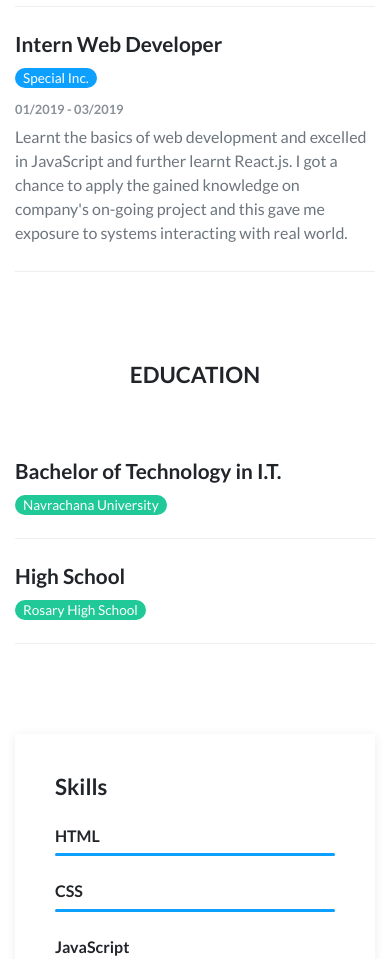
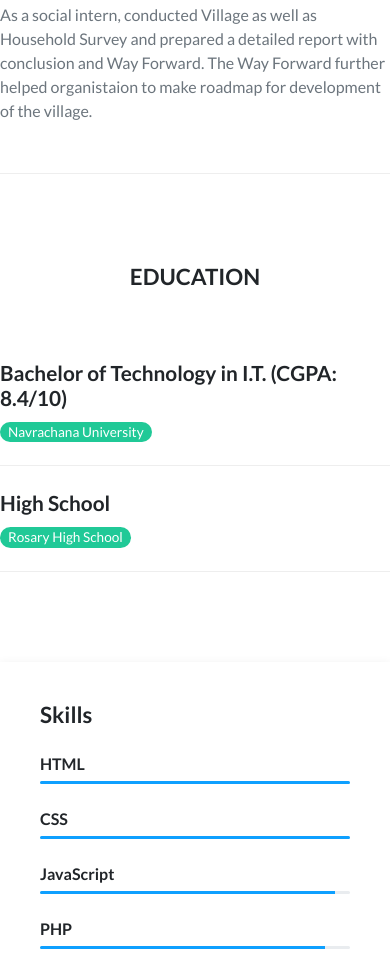
Before and after one commit to AxaySharma/AxaySharma.github.io, a plain HTML site: page cv.html in a window 390 px wide. Shown: the part 2256-3215 px from the top of the page. Drawn offline with nearby package versions, Linux system fonts and the light colour scheme; files whose address does not match are found by name.

Commit message:
Update cv.html

```diff
--- a/cv.html
+++ b/cv.html
@@ -103,6 +103,17 @@
                         <p class="text-muted">Course ID&nbsp;&nbsp;PWH2GMLDXVBP<br><a href="https://www.coursera.org/account/accomplishments/certificate/PWH2GMLDXVBP">See Credentials</a></p>
                     </div>
                 </div>
+                <div class="item">
+                        <div class="row">
+                            <div class="col-md-6">
+                                <h3>Introduction to JAVA Excellence Certificate</h3>
+                                <h4 class="organization">Coding Ninjas</h4>
+                            </div>
+                            <div class="col-md-6"><span class="period">12/2021 - No Expiration Date</span></div>
+                        </div>
+                        <p class="text-muted"><a href="http://files.codingninjas.in/certificate1806299ccad382e2e8023fca21e3842c39970de.pdf">See Credentials</a></p>
+                    </div>
+                </div>
                 <div class="work-experience group">
                     <div class="heading">
                         <h2 class="text-center">Work Experience</h2>
@@ -128,18 +139,7 @@
                         </div>
                         <p class="text-muted">As a social intern, conducted Village as well as Household Survey and prepared a detailed report with conclusion and Way Forward. The Way Forward further helped organistaion to make roadmap for development of the village.&nbsp;<br><br></p>
                     </div>
-                    <div class="item">
-                        <div class="row">
-                            <div class="col-md-6">
-                                <h3>Intern Web Developer</h3>
-                                <h4 class="organization">Special Inc.</h4>
-                            </div>
-                            <div class="col-md-6"><span class="period">01/2019 - 03/2019</span></div>
-                        </div>
-                        <p class="text-muted">Learnt the basics of web development and excelled in JavaScript and further learnt React.js. I got a chance to apply the gained knowledge on company's on-going project and this gave me exposure to systems interacting with real
-                            world.</p>
-                    </div>
-                </div>
+
                 <div class="education group">
                     <div class="heading">
                         <h2 class="text-center">Education</h2>
@@ -147,7 +147,7 @@
                     <div class="item">
                         <div class="row">
                             <div class="col-md-6">
-                                <h3>Bachelor of Technology in I.T.</h3>
+                                <h3>Bachelor of Technology in I.T. (CGPA: 8.4/10)</h3>
                                 <h4 class="organization">Navrachana University</h4>
                             </div>
                             <!--<div class="col-6"><span class="period">2018-Expected 2022</span></div>-->
@@ -170,23 +170,23 @@
                                 <h2>Skills</h2>
                                 <h3>HTML</h3>
                                 <div class="progress">
-                                    <div class="progress-bar" aria-valuenow="100" aria-valuemin="0" aria-valuemax="100" style="width: 100%;"><span class="sr-only">100%</span></div>
+                                    <div class="progress-bar" aria-valuenow="95" aria-valuemin="0" aria-valuemax="100" style="width: 100%;"><span class="sr-only">100%</span></div>
                                 </div>
                                 <h3>CSS</h3>
                                 <div class="progress">
-                                    <div class="progress-bar" aria-valuenow="100" aria-valuemin="0" aria-valuemax="100" style="width: 100%;"><span class="sr-only">100%</span></div>
+                                    <div class="progress-bar" aria-valuenow="90" aria-valuemin="0" aria-valuemax="100" style="width: 100%;"><span class="sr-only">100%</span></div>
                                 </div>
                                 <h3>JavaScript</h3>
                                 <div class="progress">
-                                    <div class="progress-bar" aria-valuenow="95" aria-valuemin="0" aria-valuemax="100" style="width: 95%;"><span class="sr-only">95%</span></div>
+                                    <div class="progress-bar" aria-valuenow="80" aria-valuemin="0" aria-valuemax="100" style="width: 95%;"><span class="sr-only">95%</span></div>
                                 </div>
                                 <h3>PHP</h3>
                                 <div class="progress">
-                                    <div class="progress-bar" aria-valuenow="92" aria-valuemin="0" aria-valuemax="100" style="width: 92%;"><span class="sr-only">92%</span></div>
+                                    <div class="progress-bar" aria-valuenow="90" aria-valuemin="0" aria-valuemax="100" style="width: 92%;"><span class="sr-only">92%</span></div>
                                 </div>
-                                <h3>Flutter</h3>
+                                <h3>React JS</h3>
                                 <div class="progress">
-                                    <div class="progress-bar" aria-valuenow="85" aria-valuemin="0" aria-valuemax="100" style="width: 85%;"><span class="sr-only">85%</span></div>
+                                    <div class="progress-bar" aria-valuenow="70" aria-valuemin="0" aria-valuemax="100" style="width: 85%;"><span class="sr-only">85%</span></div>
                                 </div>
                             </div>
                         </div>
```
